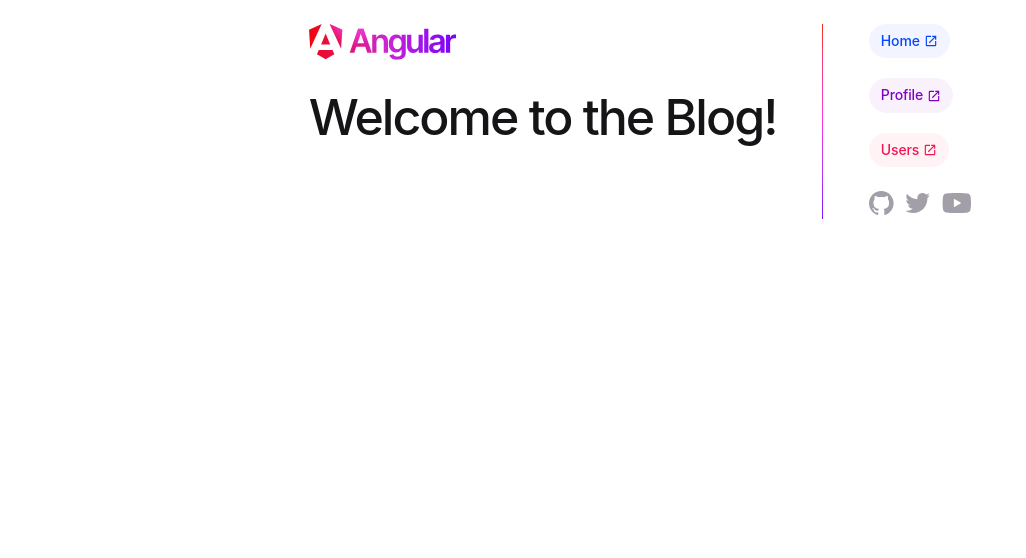
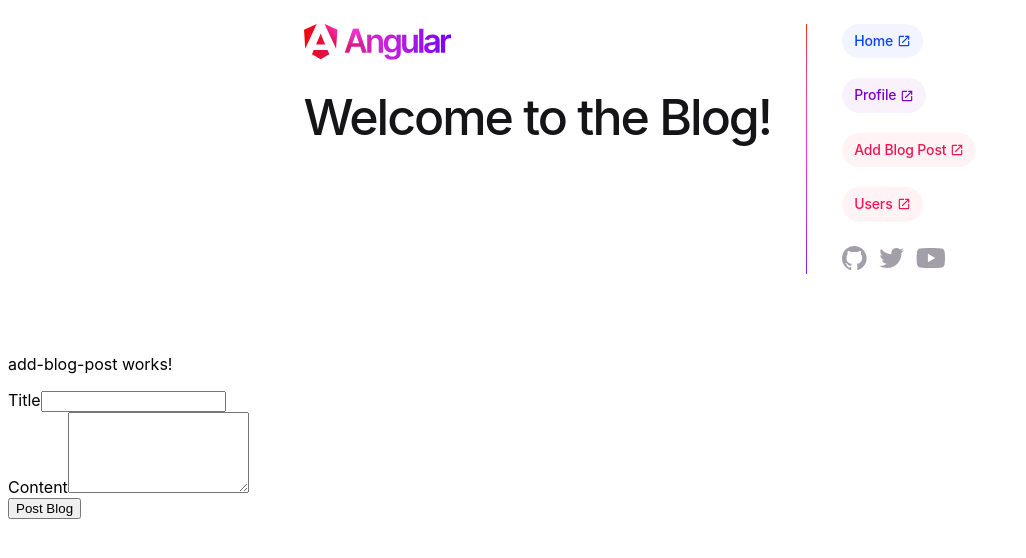
Before and after one commit to umenyioraj/Final-Project-CSC-2053, an Angular app in the folder my-blog/: page /add-blog-post in a window 1280 px wide. Before the commit this address led to /. Shown: the top 558 px of the page, without its empty margins (0-1026 px from the left). Built offline with nearby package versions, Linux system fonts and the light colour scheme.

Commit message:
blog component

```diff
--- /dev/null
+++ b/my-blog/src/app/add-blog-post/add-blog-post.component.html
@@ -0,0 +1,12 @@
+<p>add-blog-post works!</p>
+<form (ngSubmit)="onSubmit()">
+  <div class="form-group">
+    <label for="blogTitle">Title</label>
+    <input type="text" id="blogTitle" [(ngModel)]="model.title" name="title" class="form-control" required>
+  </div>
+  <div class="form-group">
+    <label for="blogContent">Content</label>
+    <textarea id="blogContent" rows="5" [(ngModel)]="model.content" name="content" class="form-control" required></textarea>
+  </div>
+  <button type="submit" class="btn btn-primary">Post Blog</button>
+</form>
--- /dev/null
+++ b/my-blog/src/app/add-blog-post/add-blog-post.component.ts
@@ -0,0 +1,21 @@
+import { Component } from '@angular/core';
+import { FormsModule } from '@angular/forms'; // Import FormsModule
+
+@Component({
+  selector: 'app-add-blog-post',
+  standalone: true,
+  imports: [FormsModule], // Add FormsModule to the imports array
+  templateUrl: './add-blog-post.component.html',
+  styleUrls: ['./add-blog-post.component.css']
+})
+export class AddBlogPostComponent {
+  model: any = {}; // This should be replaced with a specific type that matches the data structure of your blog post
+
+  constructor() {}
+
+  onSubmit() {
+    // Logic to handle the form submission goes here
+    // For instance, you might want to send this.model to a backend API
+    console.log(this.model);
+  }
+}
--- a/my-blog/src/app/app-routing.module.ts
+++ b/my-blog/src/app/app-routing.module.ts
@@ -1,10 +1,12 @@
 import { NgModule } from '@angular/core';
+import { AddBlogPostComponent } from './add-blog-post/add-blog-post.component';
 import { RouterModule,Routes } from '@angular/router';
 import { ProfileComponent } from './profile/profile.component';
 import { AppComponent } from './app.component';
 
 export const routes: Routes = [
 { path: 'profile', component: ProfileComponent },
+{ path: 'add-blog-post', component: AddBlogPostComponent, pathMatch: 'full' },
 {path: 'app', component: AppComponent}];
 
 
--- a/my-blog/src/app/app.component.html
+++ b/my-blog/src/app/app.component.html
@@ -233,6 +233,7 @@
         @for (item of [
         {title: 'Home', href: 'app'},
           { title: 'Profile', href: 'profile' },
+          { title: 'Add Blog Post', href: 'add-blog-post' },
           { title: 'Users', link: 'https://angular.dev/tutorials' },
 
         ]; track item.title)
```
Also changed, not shown: my-blog/src/app/add-blog-post/add-blog-post.component.css (added), 1 other file (tests, documents, lock files or other folders).
